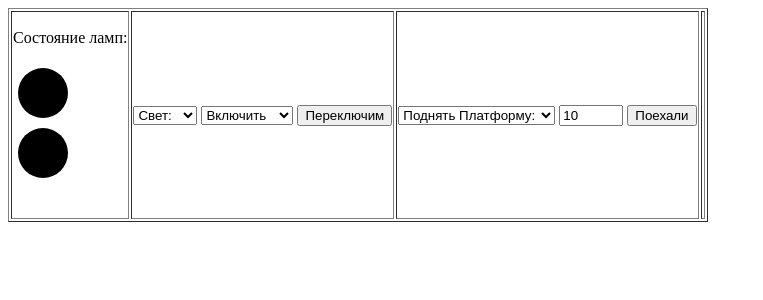
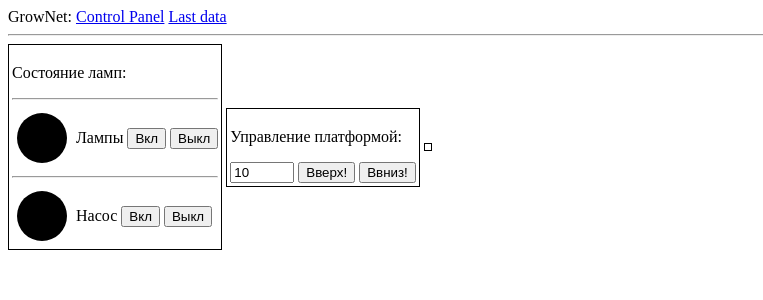
Before and after one commit to Electro98/cyber-growbox-2077, a Flask app: page / in a window 1280 px wide. Shown: the top 300 px of the page, without its empty margins (0-763 px from the left). Run offline with Flask 2, Linux system fonts and the light colour scheme.

Commit message:
:snake:Изменение интерфейса, чуть лучше код страниц
Изменён главный интерфейс сайта, удалена таблица, сделаны адеквантные кнопки. Переписан код страниц, теперь есть шапка на сайте, страницы стали гибче. Данные с сайта теперь уходят только в post запросах в json и приходят тоже, только в json.

```diff
--- a/server/main.py
+++ b/server/main.py
@@ -8,8 +8,8 @@ from flask.views import MethodView
 
 app = Flask(__name__)
 
-light_state = [0, 0]
-commands_stack = []
+light_state = [{'name': lamp, 'val': 0} for lamp in ('Лампы', 'Насос')]
+motors_state = 0
 
 
 def work_with_base(function):
@@ -67,31 +67,31 @@ class SensorsAPI(MethodView):
 app.add_url_rule('/data', view_func=SensorsAPI.as_view('counter'))
 
 
-@app.route('/command')
-def add_command():
-    args = request.args.to_dict()
-    print(args)
-    if 'command' not in args.keys() and 'arg' not in args.keys():
+@app.route('/command', methods=['POST'])
+def add_commands():
+    data = request.json
+    print(data)
+    if 'command' not in data.keys() and 'arg' not in data.keys():
         return 'Failed.'
-    if request.args['command'] in ('A', 'D'):
-        light_state[int(args['arg'])] = int(args['command'] == 'A')
-    else:
-        commands_stack.append(args['command'] + args['arg'])
+    if data['command'] in ('A', 'D'):
+        light_state[int(data['arg'])]['val'] = int(data['command'] == 'A')
+    elif data['command'] in ('R', 'L'):
+        global motors_state  # Осуждаю, честно, дайте идей, как это поправить
+        motors_state += int(data['arg'])
     return 'Success!'
 
 
 @app.route('/get_command')
 def get_command():
-    commands = [f'A{num+1}' if bulb else f'D{num+1}' for num, bulb in enumerate(light_state)]
-    commands.extend(commands_stack)
-    if request.args.to_dict().get('clear'):
-        commands_stack.clear()
-    return ''.join(commands)
+    commands = {'light': [bulb['val'] for _, bulb in enumerate(light_state)]}
+    if motors_state:
+        commands['motors'] = motors_state
+    return jsonify(commands)
 
 
 @app.route('/bulbs')
-def bulbs():
-    return str(light_state[0]) + str(light_state[1])
+def bulbs_update():
+    return jsonify({f'bulb{num}': bulb['val'] for num, bulb in enumerate(light_state)})
 
 
 @app.route('/view')
@@ -113,12 +113,13 @@ def show_state(*, curs):
 
 
 @app.route('/')
-def hello_world():
-    return render_template('UI.html', data=light_state)
+@app.route('/index')
+def index():
+    return render_template('index.html', data=enumerate(light_state))
 
 
 if __name__ == '__main__':
     # или через консоль:
     # python -m flask run
-    # app.run(debug=True)
-    app.run(host='0.0.0.0')
+    app.run(debug=True)
+    # app.run(host='0.0.0.0')
--- a/server/templates/UI.html
+++ /dev/null
@@ -1,109 +0,0 @@
-<!DOCTYPE html>
-<html>
-<script type="text/javascript">
-  var request;
-  var timerID=null;
-
-  function update() {
-	// функция для обновления данных о лампочке
-    request = new XMLHttpRequest();
-	request.open("GET", "http://192.168.43.49:5000/bulbs");
-	request.onreadystatechange = bulbs_update;
-	request.send();
-  }
-
-  function bulbs_update() {
-	if (request.readyState == 4) {
-	  var status = request.status;
-	  if (status == 200) {
-	  	var bulbs = request.responseText;
-	    document.getElementById("bulb0").setAttribute("fill", bulbs.charAt(0) == '1'? "yellow": "black");
-	    document.getElementById("bulb1").setAttribute("fill", bulbs.charAt(1) == '1'? "yellow": "black");
-	  }
-	}
-  }
-
-  function set_update(){
-  	timerID = setInterval(update, 500);
-  }
-
-  function send_platform() {
-    request = new XMLHttpRequest();
-	// строка с параметрами для отправки
-	var body = "command=" + document.getElementById("platform-type").value + "&arg=" + document.getElementById("platform").value;
-	request.open("GET", "http://192.168.43.49:5000/command?"+body);
-	request.onreadystatechange = reqReadyStateChange;
-	request.send();
-  }
-
-  function send_relay() {
-    request = new XMLHttpRequest();
-	// строка с параметрами для отправки
-	var body = "command=" + document.getElementById("relay-type").value + "&arg=" + document.getElementById("relay-num").value;
-	request.open("GET", "http://192.168.43.49:5000/command?"+body);
-	request.onreadystatechange = reqReadyStateChange;
-	request.send();
-  }
-
-  function reqReadyStateChange() {
-	if (request.readyState == 4) {
-	  var status = request.status;
-	  if (status == 200) {
-	    document.getElementById("result").innerHTML=request.responseText;
-	  }
-	}
-  }
-
-window.onload = set_update;
-</script>
-<head>
-	<meta charset="utf-8" />
-	<title>Cool</title>
-</head>
-<body>
-	<table border="1">
-		<tr>
-			<td>
-				<p>Cостояние ламп:</p>
-				<svg version="1.1"
-			     baseProfile="full"
-			     width="60" height="150"
-			     xmlns="http://www.w3.org/2000/svg">
-			     {% if data[0] %}
-				  	<circle id="bulb0" cx="30" cy="30" r="25" fill="yellow" />
-				 {% else %}
-				 	<circle id="bulb0" cx="30" cy="30" r="25" fill="black" />
-				 {% endif %}
-				 {% if data[1] %}
-				  	<circle id="bulb1" cx="30" cy="90" r="25" fill="yellow" />
-				 {% else %}
-				 	<circle id="bulb1" cx="30" cy="90" r="25" fill="black" />
-				 {% endif %}
-				</svg>
-			</td>
-			<td>
-				<select id="relay-num">
-				  <option value="0">Свет:</option>
-				  <option value="1">Насос:</option>
-				</select>
-				<select id="relay-type">
-				  <option value="A">Включить</option>
-				  <option value="D">Выключить</option>
-				</select>
-				<input type="button" value="Переключим" onclick="send_relay()"/>
-			</td>
-			<td>
-				<select id="platform-type">
-				  <option value="R">Поднять Платформу:</option>
-				  <option value="L">Опустить платформу:</option>
-				</select>
-				<input id="platform" type="number" size="2" name="arg" min="1" max="150" value="10">
-				<input type="button" value="Поехали" onclick="send_platform()"/>
-			</td>
-			<td>
-				<div id="result"></div>
-			</td>
-		</tr>
-	</table>
-</body>
-</html>
--- /dev/null
+++ b/server/templates/base.html
@@ -0,0 +1,19 @@
+<html>
+    {% block script %}{% endblock %}
+    <head>
+      <meta charset="utf-8" />
+      {% if title %}
+      <title>{{ title }} - GrowNET</title>
+      {% else %}
+      <title>GrowNET is greating you!</title>
+      {% endif %}
+    </head>
+    <body>
+        <div>GrowNet:
+          <a href="{{ url_for('index') }}">Control Panel</a>
+          <a href="/view">Last data</a>
+        </div>
+        <hr>
+        {% block content %}{% endblock %}
+    </body>
+</html>
--- a/server/templates/data.html
+++ b/server/templates/data.html
@@ -1,5 +1,6 @@
-<!doctype html>
-<title>Состояние GrowBox</title>
+{% extends "base.html" %}
+
+{% block content %}
 	<h1>Последняя запись в базе:</h1>
 	{% if data %}
 	  <!-- <h2>Данных {{data}}</h2> -->
@@ -9,3 +10,4 @@
 	{% else %}
 	  <h2>Данных нет</h2>
 	{% endif %}
+{% endblock %}
--- /dev/null
+++ b/server/templates/index.html
@@ -0,0 +1,108 @@
+{% extends "base.html" %}
+
+{% block  script %}
+<script type="text/javascript">
+  var request;
+  var timerID=null;
+
+  function update() {
+	// функция для обновления данных о лампочке
+    request = new XMLHttpRequest();
+    request.responseType = "json";
+	request.open("GET", "{{ request.url_root[:-1] }}{{ url_for('bulbs_update') }}");
+	request.onreadystatechange = bulbs_update;
+	request.send();
+  }
+
+  function bulbs_update() {
+	if (request.readyState == 4) {
+	  var status = request.status;
+	  if (status == 200) {
+	  	var json = request.response;
+	  	for (key in json)
+	  		document.getElementById(key).setAttribute("fill", parseInt(json[key])? "yellow": "black");
+	  }
+	}
+  }
+
+  function set_update(){
+  	timerID = setInterval(update, 500);
+  }
+
+  function send_platform(type) {
+    request = new XMLHttpRequest();
+	var json = {command: String(type), arg: document.getElementById("platform").value};
+	request.open("POST", "{{ request.url_root[:-1] }}{{ url_for('add_commands') }}", true);
+	request.setRequestHeader("Content-Type", "application/json");
+	request.onreadystatechange = reqReadyStateChange;
+	request.send(JSON.stringify(json));
+  }
+
+  function send_relay(id_bulb, type) {
+    request = new XMLHttpRequest();
+	var json = {command: (type? 'A': 'D'), arg: id_bulb};
+	request.open("POST", "{{ request.url_root[:-1] }}{{ url_for('add_commands') }}", true);
+	request.setRequestHeader("Content-Type", "application/json");
+	request.onreadystatechange = reqReadyStateChange;
+	request.send(JSON.stringify(json));
+  }
+
+  function reqReadyStateChange() {
+	if (request.readyState == 4) {
+	  var status = request.status;
+	  if (status == 200) {
+	    document.getElementById("result").innerHTML=request.responseText;
+	  }
+	}
+  }
+
+window.onload = set_update;
+</script>
+<style type="text/css">
+.inline {
+	display: inline-block;
+	vertical-align: middle;
+}
+.main-inline {
+	display: inline-block;
+	vertical-align: middle;
+	border: 1px solid black;
+	padding: 3px;
+}
+</style>
+{% endblock %}
+
+{% block content %}
+
+<div class="main-inline" border='1'>
+	<p>Cостояние ламп:</p>
+	{% if data %}
+	  {% for num, bulb in data %}
+	  <hr>
+	  <div>
+		<svg class="inline" width="60" height="60">
+			<circle id="bulb{{ num }}" cx="30" cy="30" r="25" fill="{{ 'yellow' if bulb['val'] else 'black' }}" />
+		</svg>
+		<div class="inline">{{ bulb['name'] }}</div>
+		<input type="button" class="inline" value="Вкл" onclick="send_relay({{ num }}, 1)"/>
+	    <input type="button" class="inline" value="Выкл" onclick="send_relay({{ num }}, 0)"/>
+	  </div>
+	  {% endfor %}
+	{% else %}
+	  <h2>Ламп нет</h2>
+	{% endif %}
+	</svg>
+</div>
+
+<div class="main-inline" border='1'>
+	<p>Управление платформой:</p>
+	<input id="platform" type="number" size="4" name="arg" min="1" max="150" value="10">
+	<input type="button" value="Вверх!" onclick="send_platform('R')"/>
+	<input type="button" value="Ввниз!" onclick="send_platform('L')"/>
+</div>
+
+<div class="main-inline" border='1'>
+	<div id="result"></div>
+</div>
+
+{% endblock %}
```
Lines whose indentation alone changed are shown as unchanged.
